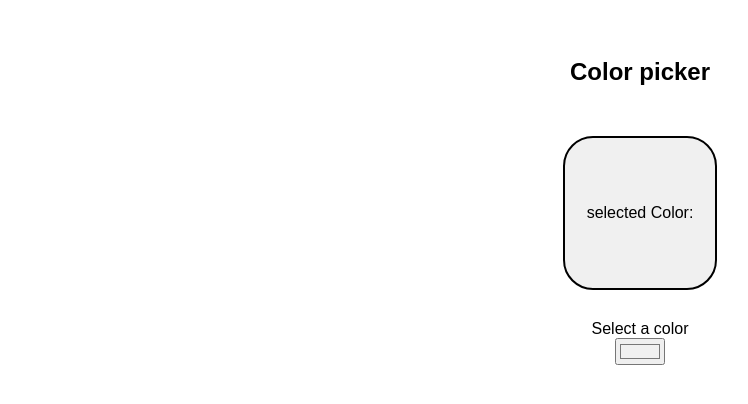
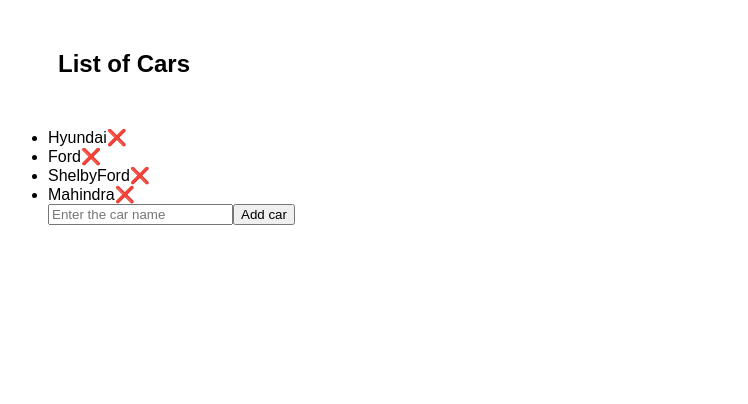
Before and after one commit to sasindaran/react-class, a React (Vite) app in the folder myapp/: page / in a window 1280 px wide. Shown: the top 404 px of the page, without its empty margins (0-748 px from the left). Built offline with nearby package versions, Linux system fonts and the light colour scheme.

Commit message:
car component (Adding and removing elements from an array)

```diff
--- a/myapp/src/App.jsx
+++ b/myapp/src/App.jsx
@@ -6,21 +6,15 @@
 // import ThreeButton from "./ThreeButton";
 // import Form from "./form";
 
-import ColorPicker from "./ColorPicker";
+import Car_Component from "./Car_Component";
+
 function App()
 {
-let  arr=["Naruto","Itachi","Jiraiya"]
 
-// let list1=[];
-
-// for(let i=0;i<arr.length;i++)
-// {
-//   list1.push(<Student name={arr[i]} age={0} isStudent={true}></Student>)
-// }
 
   return(
     <div>
-    <ColorPicker/>
+    <Car_Component/>
     </div>
   );
 }
--- /dev/null
+++ b/myapp/src/Car_Component.jsx
@@ -0,0 +1,40 @@
+import {useState} from 'react';
+export default function Car_Component() {
+
+    const [car, setcar] = useState(["Hyundai","Ford","ShelbyFord","Mahindra"])
+    const [inputValue, setinputValue] = useState("")
+
+    function handleremove()
+    {
+
+    }
+
+    const handleOnChange = (e) => {
+        setinputValue(e.target.value)
+    }
+    function handleAddCar()
+    {
+        setinputValue(document.getElementById("carInput").Value);
+        setcar(prev=>[...prev,inputValue])
+    }
+
+
+  return (
+    <div>
+        <h1>List of Cars</h1>
+        <ul>
+            {
+                car.map((car,index)=><li key={index}>
+                    {car}
+                    <span onClick={()=>handleremove(car)} style={{cursor:"pointer"}}>
+                        ❌
+                    </span>
+                </li>)
+            }
+
+            <input type="text" id="carInput" placeholder="Enter the car name" onChange={handleOnChange}/>
+            <button onClick={handleAddCar}>Add car</button>
+        </ul>
+    </div>
+  )
+}
```
